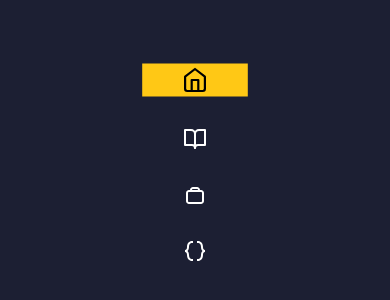
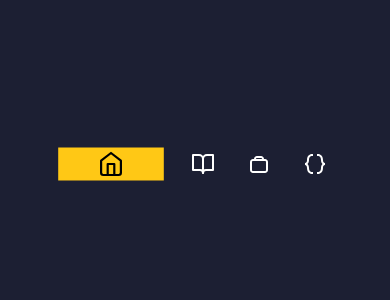
Before and after one commit to Rakgowda/portfolio, a Next.js app: page / in a window 390 px wide. Shown: the part 258-558 px from the top of the page. Built offline with nearby package versions, Linux system fonts and the light colour scheme; a web font is replaced by a local one.

Commit message:
Add files via upload

```diff
--- a/components/layout.js
+++ b/components/layout.js
@@ -10,10 +10,30 @@ const Layout = ({children}) => {
 
 
       <div className={style.dark+" container-fluid"}>
+        <style jsx>{`
+
+       @media screen and (min-width: 0px) and (max-width: 1000px) {
+        .rightNavText { display: none; }
+        .rightNavSvg {font-size:1.5rem}
 
 
+      }
+
+@media screen and (min-width: 0px) and (max-width: 750px) {
+    #leftLayout{
+       display:none;
+    }
+
+
+  }
+
+
+      `}
+
+        </style>
+
       <div className="row">
-        <div className={`${style.divBc} ${"col-sm-3"} ${style.stickyLeftNav}` }>
+        <div id="leftLayout" className={`${style.divBc} ${"col-sm-3"} ${style.stickyLeftNav}` }>
           <InfoLayout></InfoLayout>
         </div>
         <div className={`${style.divBc} ${"col-sm-8"} ${style.centerScreen}` }>
--- a/components/rightNavBar.js
+++ b/components/rightNavBar.js
@@ -9,6 +9,7 @@ import Link from "next/link"
 import {useState,useEffect} from "react"
 import { useRouter } from 'next/router'
 import {BiCodeCurly} from "react-icons/bi"
+import React from "react"
 const RightNavBar = () => {
 
     const router = useRouter()
@@ -39,8 +40,8 @@ const RightNavBar = () => {
 
 
     return (
-        <div className={`${"d-flex flex-column align-items-center justify-content-center"} ${custom.border} ${style.rightNav}`}>
-             <style jsx>{`
+        <React.Fragment>
+              <style jsx>{`
 
        @media screen and (min-width: 0px) and (max-width: 1000px) {
         .rightNavText { display: none; }
@@ -49,7 +50,25 @@ const RightNavBar = () => {
 
       }
 
+@media screen and (min-width: 0px) and (max-width: 750px) {
+    #rightDiv{
+       flex-direction: row !important;
+    }
+
+
+  }
+  @media screen and (min-width: 750px) {
+    #rightDiv{
+       flex-direction: column !important;
+    }
+
+
+  }
+
       `}</style>
+
+        <div id="rightDiv" className={`${"d-flex align-items-center justify-content-center"} ${custom.border} ${style.rightNav}`}>
+
             <div id ="home"  className={`${custom.rightFont} ${"p-3"} `} onClick={()=>seelectedNavBar("home")}>
             <Link href="/">
                 <div className={`${"d-flex justify-content-center align-items-center rightNavSvg"} ${style.itemRightNav} ${homestate?style.activeNavBar:""}`} >
@@ -107,6 +126,7 @@ const RightNavBar = () => {
          </div>
 
         </div>
+        </React.Fragment>
      );
 }
 
```
